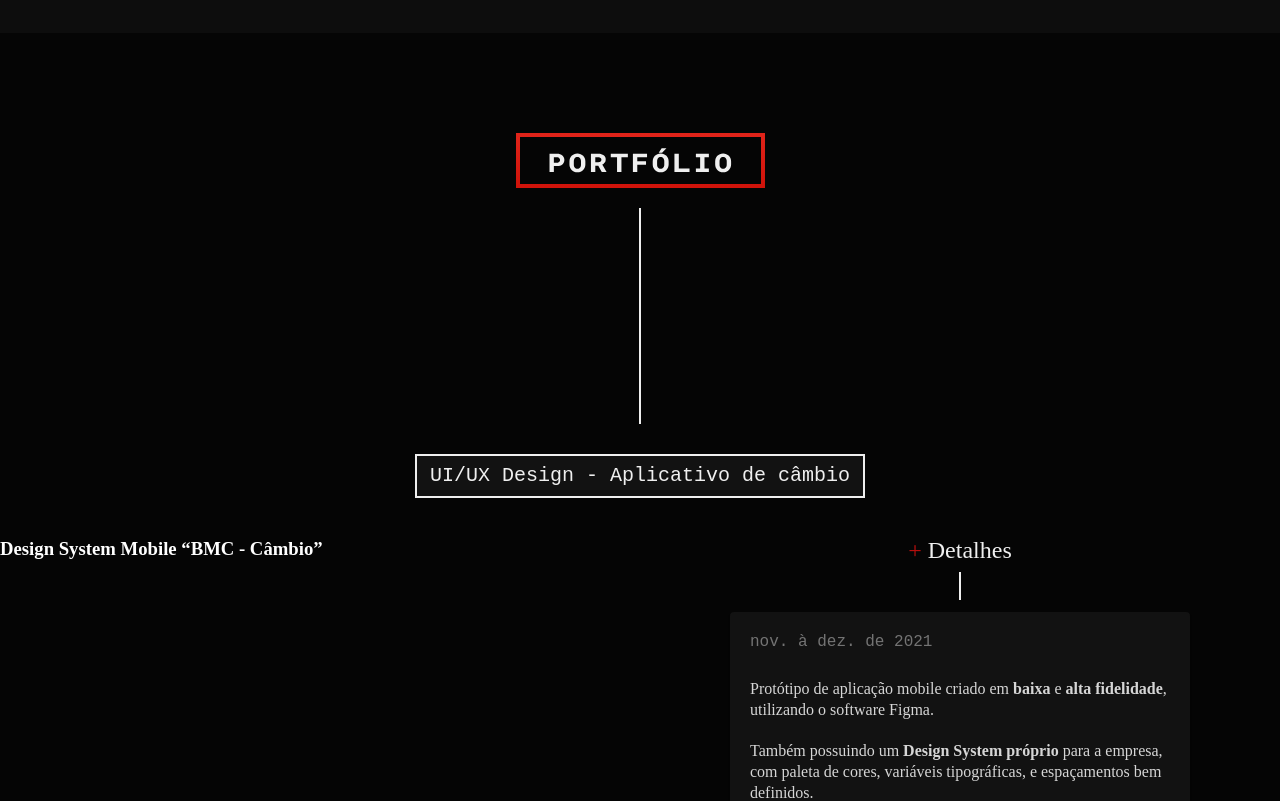
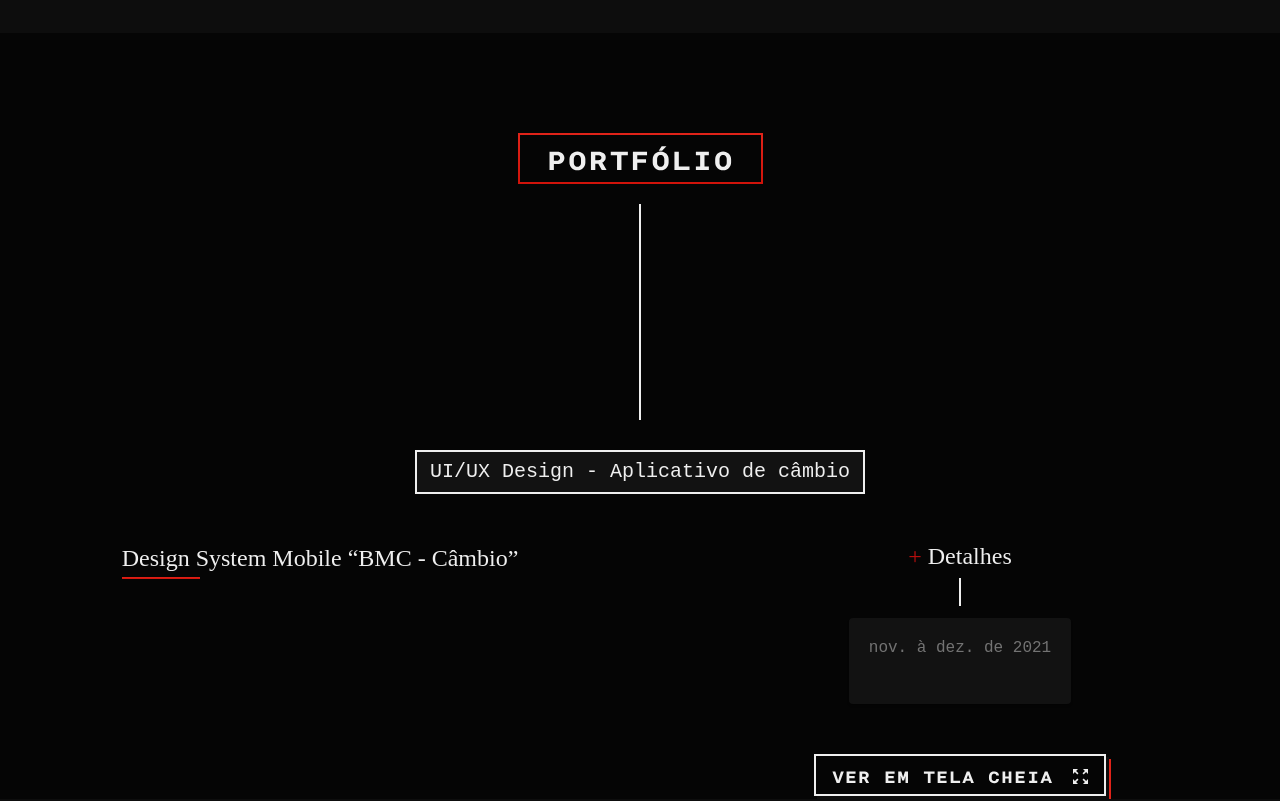
Before and after one commit to MatthMiller/portfolio, a React (Create React App) app: page / in a window 1280 px wide. Shown: the part 820-1621 px from the top of the page. Built offline with nearby package versions, Linux system fonts and the light colour scheme.

Commit message:
Projetos

```diff
--- a/src/componentes/Portfolio/Portfolio.jsx
+++ b/src/componentes/Portfolio/Portfolio.jsx
@@ -13,6 +13,7 @@ const Portfolio = () => {
       <div className={styles.divisorLine} style={{ height: '216px' }}></div>
 
       <Project
+        slides={[]}
         projectTitle='UI/UX Design - Aplicativo de câmbio'
         slidesTitle='Design System Mobile “BMC - Câmbio”'
         detailsDate='nov. à dez. de 2021'
--- a/src/componentes/Portfolio/Portfolio.module.css
+++ b/src/componentes/Portfolio/Portfolio.module.css
@@ -7,7 +7,7 @@
     margin: 0 auto;
     display: block;
     padding: 11px 29px;
-    border-width: 4px;
+    border-width: 2px;
     border-style: solid;
     border-image: linear-gradient(180deg, #E02319, #D0130A) 1;
     margin-bottom: 20px;
--- a/src/componentes/Portfolio/Project.jsx
+++ b/src/componentes/Portfolio/Project.jsx
@@ -2,7 +2,9 @@ import React from 'react';
 import styles from './Project.module.css';
 import portfolioBtn from '../../img/portfolio-btn.svg';
 
-const Project = ({ projectTitle, slidesTitle, detailsDate, children }) => {
+const Project = ({ projectTitle, slidesTitle, slides, detailsDate, childrenDetailsText }) => {
+  console.log(slides);
+
   return (
     <section>
       <h2 className={styles.projectTitle}>
@@ -11,7 +13,7 @@ const Project = ({ projectTitle, slidesTitle, detailsDate, children }) => {
 
       <div className={styles.project}>
         <div className={styles.slides}>
-          <h3>
+          <h3 className={styles.slidesTitle}>
             {slidesTitle}
           </h3>
         </div>
@@ -24,7 +26,7 @@ const Project = ({ projectTitle, slidesTitle, detailsDate, children }) => {
             <span className={styles.detailsDate}>
               {detailsDate}
             </span>
-            {children}
+            {childrenDetailsText}
           </div>
           <button className={styles.fullscreenBtn}>
             <img src={portfolioBtn} alt='Ver em tela cheia' />
--- a/src/componentes/Portfolio/Project.module.css
+++ b/src/componentes/Portfolio/Project.module.css
@@ -10,24 +10,44 @@
     max-width: max-content;
     margin: 0 auto;
     margin-top: 30px;
-    margin-bottom: 40px;
+    margin-bottom: 50px;
 }
 
 .project {
+    margin: 0 auto;
     display: grid;
     grid-template-columns: 1fr 1fr;
+    max-width: 1200px;
+    gap: 80px;
 }
 
-.details {
+.details,
+.slides {
     display: grid;
     justify-items: center;
 }
 
-.detailsTitle {
+.detailsTitle,
+.slidesTitle {
     font-family: 'Bitter', serif;
     font-size: 1.5rem;
     line-height: 1.5rem;
+    font-weight: 400;
     color: #EFEFEF;
+}
+
+.slidesTitle {
+    line-height: 1.8rem;
+    margin-bottom: 50px;
+}
+
+.slidesTitle::after {
+    display: block;
+    margin-top: 4px;
+    content: '';
+    height: 2px;
+    width: 78px;
+    background: linear-gradient(180deg, #E02319 0%, #D0130A 100%);
 }
 
 .detailsTitle span {
```
